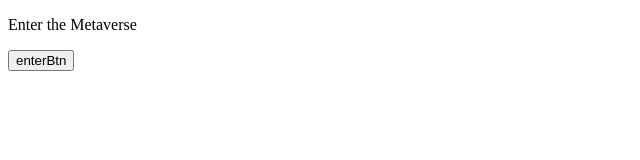
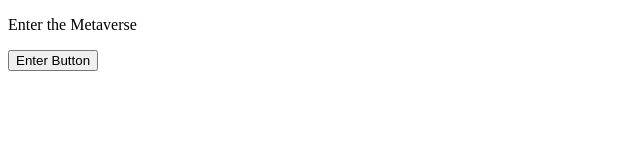
Before and after one commit to acciojob/enter-metaverse-Vikki2021, a website: page main.html in a window 1280 px wide. Shown: the full height of the page, 0-640 px from the left. Drawn offline with Linux system fonts and the light colour scheme.

Commit message:
created a submission

```diff
--- a/main.html
+++ b/main.html
@@ -9,7 +9,7 @@
 <body>
 	<!-- the entire body must be written by student -->
 	<p id="status">Enter the Metaverse</p>
-	<button id="enterBtn">enterBtn</button>
+	<button id="enterBtn">Enter Button</button>
     <script type="text/javascript" src="./script.js">
 </script>
 
```
